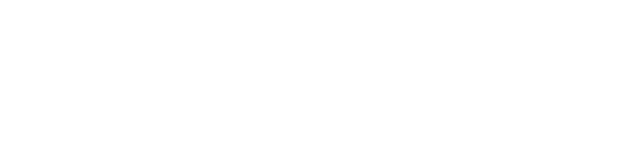
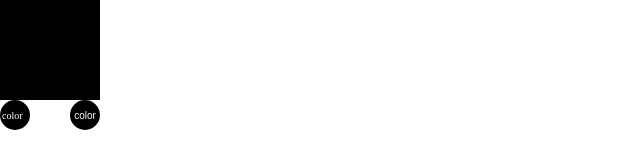
Before and after one commit to srushtipolara/javascript, a website: page index.html in a window 1280 px wide. Shown: the whole page, without its empty margins (0-640 px from the left). Drawn offline with Linux system fonts and the light colour scheme.

Commit message:
initial commit

```diff
--- a/index.html
+++ b/index.html
@@ -1,15 +1,86 @@
 <!DOCTYPE html>
 <html lang="en">
+
 <head>
     <meta charset="UTF-8">
     <meta name="viewport" content="width=device-width, initial-scale=1.0">
     <title>Javascript</title>
+    <style>
+        * {
+            padding: 0;
+            margin: 0;
+        }
+
+        .gap {
+            gap: 40px;
+        }
+
+        .color-white {
+            color: white;
+        }
+
+        .font-size {
+            font-size: 10px;
+        }
+
+        .align-content {
+            align-content: center;
+        }
+
+        .d-flex {
+            display: flex
+        }
+
+        #colors {
+            width: 100px;
+            height: 100px;
+            background-color: black;
+        }
+
+        .color-picker {
+            background: black;
+            border-radius: 50%;
+            width: 30px;
+            height: 30px;
+            border: none
+        }
+
+        input[type=color] {
+            width: 1px;
+            height: 1px;
+        }
+    </style>
 </head>
+
 <body>
     <script src="index.js"></script>
+    <div id="colors"></div>
+    <div class="gap d-flex">
+        <div class="color-picker d-flex">
+            <input type="color" id="colorInput" />
+            <label for="colorInput" class="color-white font-size align-content">color</label>
+        </div>
+        <button class="color-picker color-white font-size">color</button>
+    </div>
+
     <script>
-        const baseUrl = document.implementation;
-        console.log("baseUrl",baseUrl);
+        // color picker
+        const input = document.querySelector("input[type=color]");
+        input.addEventListener("input", (e) => {
+            localStorage.setItem("color", JSON.stringify(e.target.value))
+            updateColor(e.target.value)
+        })
+        window.addEventListener("load",() => {
+            const getColor = JSON.parse(localStorage.getItem("color"))
+            updateColor(getColor)
+        })
+
+        function updateColor (color) {
+            document.getElementById("colors").style.backgroundColor = color;
+            input.parentElement.style.backgroundColor = color;
+            document.getElementsByTagName("button")[0].style.backgroundColor = color;
+        }
     </script>
 </body>
+
 </html>
--- a/index.js
+++ b/index.js
@@ -25,19 +25,9 @@ console.log("arrayShift", arrayElement);
 
 // === // Modifying Elements // === //
 
+const fruits = ["Banana", "Orange", "Apple", "Mango"];
 //  splice =>
-const object = {name: "srushti"};
-  const stringify=  JSON.stringify(object)
-  console.log("stringify",stringify);
-
-  const parse = JSON.parse(stringify);
-  console.log("parse", parse);
-
 //<p>The splice() method adds new elements to an array:</p>
-
-const fruits = ["Banana", "Orange", "Apple", "Mango"];
-// document.getElementById("demo1").innerHTML = fruits;
-
 
 fruits.splice(2, 0, "Lemon", "Kiwi");
 console.log("fruits", fruits);
@@ -45,6 +35,8 @@ console.log("fruits", fruits);
 const fruitsSlice = fruits.slice(1,3)
 console.log("fruits slice", fruitsSlice);
 
-const sum = fruits.lastIndexOf()
-
-console.log("-1 ::", sum)
+ // json
+const objects = {name: "srushti", age:"50", city: "dubai"}
+const replacer = (key,value) => key === "name" ?"polara" : value;
+const jsonObjects = JSON.stringify(objects, replacer, 4);
+console.log("jsonObjects", jsonObjects);
```
